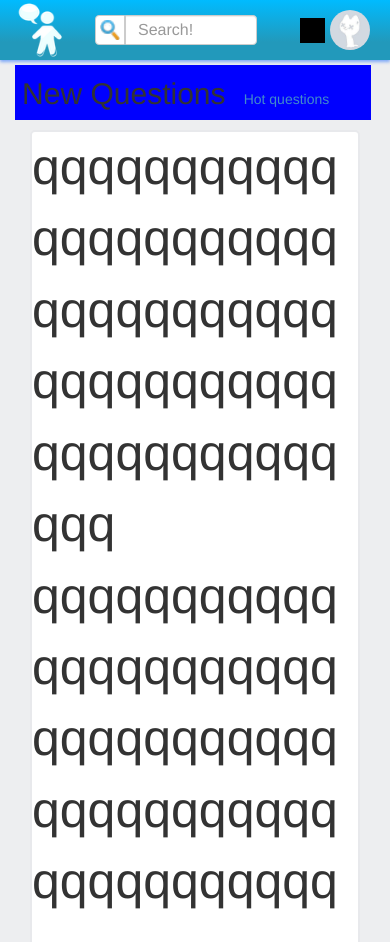
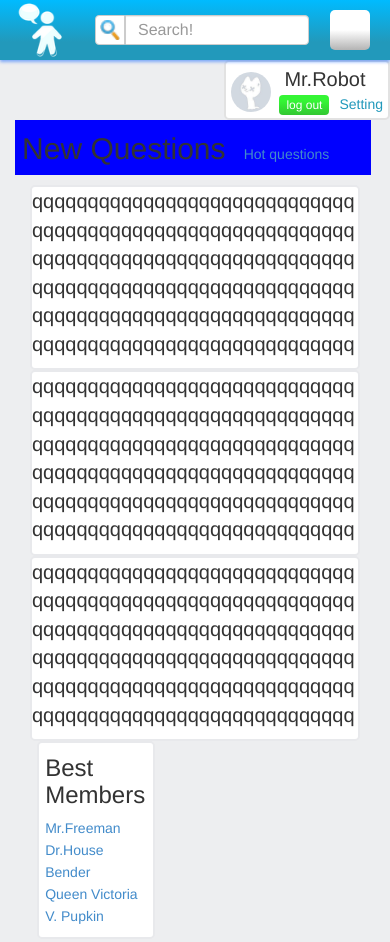
Before and after one commit to KupriyanovNikita/blog_baster, a plain HTML site: page index.html in a window 390 px wide. Shown: the top 942 px of the page. Drawn offline with nearby package versions, Linux system fonts and the light colour scheme.

Commit message:
Form registration, avtorization and drop menu

```diff
--- a/index.html
+++ b/index.html
@@ -23,24 +23,30 @@
 				<div class="col-xs-2 col-sm-3 col-md-3 col-lg-3">
 					<div class="logo">
 						<a href="#" class="logo-link"></a>
+
 					</div>
 				</div>
-				<div class="col-xs-6 col-sm-6 col-md-6 col-lg-6">
+				<div class="col-xs-8 col-sm-6 col-md-6 col-lg-6">
 					<form class="form-search">
 						<div class="form-group">
+                            <div>
 							<button class="icon-search" formaction="#"></button>
 							<input type="text" class="form-control" placeholder="Search!">
                             </div>
+						</div>
 					</form>
 				</div>
-				<div class="col-xs-4 col-sm-3 col-md-3 col-lg-3">
+				<div class="col-xs-2 col-sm-3 col-md-3 col-lg-3">
 					<div class="user-avatar">
-                        <div class="avatar-menu"></div>
+						<div class="button-drop-menu">
+							<input type="checkbox" id="check-menu">
+							<label class="check-menu-label" for="check-menu"></label>
+						</div>
 						<div class="avatar"></div>
 						<div class="user-data">
 							<p>Mr.Robot</p>
 							<div class="user-setting">
-								<button class="user-setting-button" formaction="#">setting</button>
+                                <a href="#" style="color: white">Setting</a>
 								<button class="user-setting-button" formaction="#">log out</button>
 							</div>
 						</div>
@@ -49,6 +55,20 @@
 			</div>
 		</div>
 	</header>
+<!------------------------------------------------------------------------------------------------------------------->
+
+	<div class="drop-menu">
+		<div class="drop-menu-content">
+			<div class="drop-menu-avatar"></div>
+			<div class="drop-menu-setting">
+				<p>Mr.Robot</p>
+				<div class="user-setting">
+					<a href="#">Setting</a>
+					<button class="user-setting-button" formaction="#">log out</button>
+				</div>
+			</div>
+		</div>
+	</div>
 
 <!------------------------------------------------------------------------------------------------------------------->
 
@@ -69,26 +89,29 @@
             <div class="row main">
 
                 <div class="col-sm-9 article">
-                    <div class="section" style="background: white; border: 2px solid #e8e9ec; border-radius: 5px">
-                        <p style="word-wrap: break-word; font-size: 50px">
+                    <div class="section" style="background: white; border: 2px solid #e8e9ec; border-radius: 5px; word-wrap: break-word; font-size: 20px">
+						<p style="">
 							qqqqqqqqqqqqqqqqqqqqqqqqqqqqqqqqqqqqqqqqqqqqqqqqqqqqqqqqqq
 							qqqqqqqqqqqqqqqqqqqqqqqqqqqqqqqqqqqqqqqqqqqqqqqqqqqqqqqqqq
 							qqqqqqqqqqqqqqqqqqqqqqqqqqqqqqqqqqqqqqqqqqqqqqqqqqqqqqqqqq
 						</p>
+
                     </div>
-                    <div class="section" style="background: white; border: 2px solid #e8e9ec; border-radius: 5px">
-                        <p style="word-wrap: break-word; font-size: 50px">
+                    <div class="section" style="background: white; border: 2px solid #e8e9ec; border-radius: 5px; word-wrap: break-word; font-size: 20px">
+						<p style="">
 							qqqqqqqqqqqqqqqqqqqqqqqqqqqqqqqqqqqqqqqqqqqqqqqqqqqqqqqqqq
 							qqqqqqqqqqqqqqqqqqqqqqqqqqqqqqqqqqqqqqqqqqqqqqqqqqqqqqqqqq
 							qqqqqqqqqqqqqqqqqqqqqqqqqqqqqqqqqqqqqqqqqqqqqqqqqqqqqqqqqq
 						</p>
+
                     </div>
-                    <div class="section" style="background: white; border: 2px solid #e8e9ec; border-radius: 5px">
-                        <p style="word-wrap: break-word; font-size: 50px">
+                    <div class="section" style="background: white; border: 2px solid #e8e9ec; border-radius: 5px; word-wrap: break-word; font-size: 20px">
+						<p style="">
 							qqqqqqqqqqqqqqqqqqqqqqqqqqqqqqqqqqqqqqqqqqqqqqqqqqqqqqqqqq
 							qqqqqqqqqqqqqqqqqqqqqqqqqqqqqqqqqqqqqqqqqqqqqqqqqqqqqqqqqq
 							qqqqqqqqqqqqqqqqqqqqqqqqqqqqqqqqqqqqqqqqqqqqqqqqqqqqqqqqqq
 						</p>
+
                     </div>
                 </div>
 
--- /dev/null
+++ b/start_page.html
@@ -0,0 +1,210 @@
+<!DOCTYPE html>
+<html lang="en">
+<head>
+    <meta charset="UTF-8">
+    <meta name="viewport" content="width=device-width, initial-scale=1">
+
+    <title>blog_baster</title>
+
+    <link href="bootstrap/css/bootstrap.css" rel="stylesheet">
+    <link rel="stylesheet/less" href="main.less">
+    <script type="text/javascript" src="bootstrap/less.js"></script>
+    <link rel="stylesheet" type="text/css" href="style.css">
+    <link rel="stylesheet" type="text/css" href="style_max768.css">
+    <link rel="stylesheet" type="text/css" href="start_page_style.css">
+</head>
+<body>
+<div class="wrapper">
+    <!------------------------------------------------------------------------------------------------------------------->
+
+    <header class="navbar navbar-inverse navbar-static-top" role="navigation">
+        <div class="container">
+            <div class="row">
+                <div class="col-xs-2 col-sm-3 col-md-3 col-lg-3">
+                    <div class="logo">
+                        <a href="#" class="logo-link"></a>
+
+                    </div>
+                </div>
+                <div class="col-xs-8 col-sm-6 col-md-6 col-lg-6">
+                    <form class="form-search">
+                        <div class="form-group">
+                            <div>
+                                <button class="icon-search" formaction="#"></button>
+                                <input type="text" class="form-control" placeholder="Search!">
+                            </div>
+                        </div>
+                    </form>
+                </div>
+                <div class="col-xs-2 col-sm-3 col-md-3 col-lg-3">
+                    <div class="user-setting">
+                        <button class="user-setting-button" formaction="#" id="openDialog">log in</button>
+                        <a href="#" style="color: white; font-size: 10px">Help!</a>
+                    </div>
+                </div>
+            </div>
+        </div>
+    </header>
+    <!------------------------------------------------------------------------------------------------------------------->
+    <dialog>
+        <ul class="nav nav-tabs">
+            <li class="active"><a href="#authorization" data-toggle="tab">Authorization</a></li>
+            <li><a href="#checkIn" data-toggle="tab">Check In</a></li>
+        </ul>
+        <div class="tab-content">
+            <div class="tab-pane active" id="authorization">
+                <form id="authentication" action="handler.php">
+                    <p>
+                        <input name="login" required autofocus placeholder="Login">
+                    </p>
+                    <p>
+                        <input type="password" name="pass" required placeholder="Password">
+                    </p>
+                    <p>
+                        <button type="submit" name="buttonLogin">Login</button>
+                        <button id="closeDialog1" style="border-radius: 4px; width: 48px; height: 21px; font-size: 12px; vertical-align: bottom">Back</button>
+                    </p>
+                </form>
+            </div>
+            <div class="tab-pane" id="checkIn">
+                <p>
+                    <input name="firstName" required autofocus placeholder="First Name">
+                </p>
+                <p>
+                    <input name="lastName" required autofocus placeholder="Last Name">
+                </p>
+                <p>
+                    <input name="login" required autofocus placeholder="Login">
+                </p>
+                <p>
+                    <input type="password" name="pass" required placeholder="Password">
+                </p>
+                <p>
+                    <input type="email" name="email" required placeholder="Email">
+                </p>
+                <p>
+                    <button type="submit" name="buttonRegistration">Registration</button>
+                    <button id="closeDialog2" style="border-radius: 4px; width: 48px; height: 21px; font-size: 12px; vertical-align: bottom">Back</button>
+                </p>
+            </div>
+        </div>
+
+    </dialog>
+    <!------------------------------------------------------------------------------------------------------------------->
+
+    <main>
+
+        <div class="container">
+            <div class="blog-header">
+                <div class="blog-header-h">
+                    <h2>New Questions</h2>
+                </div>
+                <div class="popular-article">
+                    <a href="#" id="#">Hot questions</a>
+                </div>
+            </div>
+        </div>
+
+        <div class="container">
+            <div class="row main">
+
+                <div class="col-sm-9 article">
+                    <div class="section" style="background: white; border: 2px solid #e8e9ec; border-radius: 5px; word-wrap: break-word; font-size: 20px">
+                        <p style="">
+                            qqqqqqqqqqqqqqqqqqqqqqqqqqqqqqqqqqqqqqqqqqqqqqqqqqqqqqqqqq
+                            qqqqqqqqqqqqqqqqqqqqqqqqqqqqqqqqqqqqqqqqqqqqqqqqqqqqqqqqqq
+                            qqqqqqqqqqqqqqqqqqqqqqqqqqqqqqqqqqqqqqqqqqqqqqqqqqqqqqqqqq
+                        </p>
+
+                    </div>
+                    <div class="section" style="background: white; border: 2px solid #e8e9ec; border-radius: 5px; word-wrap: break-word; font-size: 20px">
+                        <p style="">
+                            qqqqqqqqqqqqqqqqqqqqqqqqqqqqqqqqqqqqqqqqqqqqqqqqqqqqqqqqqq
+                            qqqqqqqqqqqqqqqqqqqqqqqqqqqqqqqqqqqqqqqqqqqqqqqqqqqqqqqqqq
+                            qqqqqqqqqqqqqqqqqqqqqqqqqqqqqqqqqqqqqqqqqqqqqqqqqqqqqqqqqq
+                        </p>
+
+                    </div>
+                    <div class="section" style="background: white; border: 2px solid #e8e9ec; border-radius: 5px; word-wrap: break-word; font-size: 20px">
+                        <p style="">
+                            qqqqqqqqqqqqqqqqqqqqqqqqqqqqqqqqqqqqqqqqqqqqqqqqqqqqqqqqqq
+                            qqqqqqqqqqqqqqqqqqqqqqqqqqqqqqqqqqqqqqqqqqqqqqqqqqqqqqqqqq
+                            qqqqqqqqqqqqqqqqqqqqqqqqqqqqqqqqqqqqqqqqqqqqqqqqqqqqqqqqqq
+                        </p>
+
+                    </div>
+                </div>
+
+                <div class="col-sm-3">
+                    <div class="aside">
+                        <div class="aside-top" >
+
+                        </div>
+
+                        <div class="aside-bottom">
+                            <h3>Best Members</h3>
+                            <p>
+                                <a href="#">Mr.Freeman</a>
+                                <a href="#">Dr.House</a>
+                                <a href="#">Bender</a>
+                                <a href="#">Queen Victoria</a>
+                                <a href="#">V. Pupkin</a>
+                            </p>
+                        </div>
+                    </div>
+                </div>
+
+            </div>
+        </div>
+
+    </main>
+
+    <!------------------------------------------------------------------------------------------------------------------->
+
+    <div class="footer">
+        <div class="container">
+            <div class="row">
+                <div class="col-xs-4">
+                    <div class="footer-inc">
+                        <span>© 2016 b_baster, Inc.</span>
+                    </div>
+                </div>
+                <div class="col-xs-4">
+                    <div class="footer-logo">
+                        <div class="logo">
+                            <a href="#" class="logo-link"></a>
+                        </div>
+                    </div>
+                </div>
+                <div class="col-xs-4">
+                    <div class="footer-social">
+                        <a href="https://vk.com/gde_9i" class="footer-social-1"><img src="logaster/vk.png" alt="vk"> Nik</a>
+                        <a href="https://vk.com/id361256799" class="footer-social-1"><img src="logaster/vk.png" alt="vk">  Vova</a>
+                    </div>
+                </div>
+            </div>
+        </div>
+    </div>
+
+</div>
+
+    <script>
+        var dialog = document.querySelector('dialog');
+        document.querySelector('#openDialog').onclick = function() {
+            dialog.showModal();
+        };
+        document.querySelector('#closeDialog1').onclick = function() {
+            dialog.close(); // Прячем диалоговое окно
+        };
+        document.querySelector('#closeDialog2').onclick = function() {
+            dialog.close(); // Прячем диалоговое окно
+        };
+    </script>
+
+    <!-- jQuery (necessary for Bootstrap's JavaScript plugins) -->
+    <script src="https://ajax.googleapis.com/ajax/libs/jquery/1.11.0/jquery.min.js"></script>
+    <!-- Include all compiled plugins (below), or include individual files as needed -->
+    <script src="bootstrap/js/bootstrap.js"></script>
+
+</body>
+</html>
--- /dev/null
+++ b/start_page_style.css
@@ -0,0 +1,89 @@
+.user-setting {
+    float: right;
+    height: 60px;
+}
+.user-setting a {
+    display: inline;
+    color: #2299bb;
+    float: left;
+    margin-top: 36px;
+    margin-right: 10px;
+}
+
+.user-setting-button {
+    display: inline-block;
+    margin: 10px -5px 0 0;
+    float: right;
+    width: 120px;
+    height: 40px;
+    font-size: 18px;
+}
+
+@media (max-width: 767px) {
+    .user-setting {
+        float: right;
+        height: 60px;
+    }
+        .user-setting a {
+            display: inline;
+            color: #2299bb;
+            float: right;
+            margin: 5px 23% 0 10px;
+        }
+
+        .user-setting-button {
+            display: inline-block;
+            margin: 17px -5px 0 0;
+            float: right;
+            width: 60px;
+            height: 25px;
+            font-size: 15px;
+        }
+}
+@media (max-width: 330px) {
+    .user-setting {
+        float: right;
+        height: 60px;
+    }
+        .user-setting a {
+            display: inline;
+            color: #2299bb;
+            float: right;
+            margin: 5px 8px 0 8px;
+        }
+
+        .user-setting-button {
+            display: inline-block;
+            margin: 19px -5px 0 0;
+            float: right;
+            width: 50px;
+            height: 20px;
+            font-size: 12px;
+        }
+}
+
+/***********************************************************************************************************************/
+button[name="buttonLogin"]{
+    background: linear-gradient(#35f535 30%, #32c732 100%);
+    border: none;
+    border-radius: 4px;
+    color: white;
+    width: 70px;
+    height: 30px;
+}
+button[name="buttonLogin"]:active {
+    box-shadow: inset 0px 0px 20px 0px rgba(133,133,133,0.5);
+    transform: translate(0px,1px);
+}
+button[name="buttonRegistration"] {
+    background: linear-gradient(#35f535 30%, #32c732 100%);
+    border: none;
+    border-radius: 4px;
+    color: white;
+    width: 100px;
+    height: 30px;
+}
+button[name="buttonRegistration"]:active {
+    box-shadow: inset 0px 0px 20px 0px rgba(133,133,133,0.5);
+    transform: translate(0px,1px);
+}
--- a/style.css
+++ b/style.css
@@ -1,5 +1,9 @@
+button:focus {
+    outline: none;
+}
+
 .navbar {
-    margin-bottom: 5px;
+    margin-bottom: 0;
     border: 0;
 }
 
@@ -67,6 +71,9 @@
             .avatar-menu {
                 display: none;
             }
+            .button-drop-menu {
+                display: none;
+            }
             .avatar {
                 float: left;
                 display: inline-block;
@@ -93,16 +100,30 @@
                         height: 20px;
                         width: 50px;
                         padding: 0;
-                        border: 1px solid #cccccc;
                         border-radius: 4px;
-                        background: #ffffff;
-                        color: #2299bb;
+                        background: linear-gradient(#35f535 30%, #32c732 100%);
+                        color: white;
                         font-size: 12px;
+                        border: none;
                     }
                 .user-setting-button:active {
                     box-shadow: inset 0px 0px 20px 0px rgba(133,133,133,0.5);
                     transform: translate(0px,1px);
                 }
+.drop-menu {
+    display: none;
+}
+section {
+    display: none;
+}
+/***************************************************************************************************************/
+dialog {
+        width: 500px;
+        z-index: 10000;
+    }
+dialog::backdrop {
+        background-color: rgba(0,0,0,0.7) !important;
+    }
 
 
 /***************************************************************************************************************/
--- a/style_max768.css
+++ b/style_max768.css
@@ -1,10 +1,5 @@
 @media (max-width: 768px) {
-        .logo {
-            width: 52px;
-            height: 60px;;
-            background: url("logaster/1small.png") no-repeat;
-            background-size: 100% 100%;
-        }
+
         .form-group {
             margin: 15px;
             display: inline-block;
@@ -18,18 +13,12 @@
                 font-size: 16px;
                 border-radius: 0 4px 4px 0;
             }
-            .avatar-menu {
-                display: inline-block;
-                background: black;
-                height: 25px;
-                width: 25px;
-                margin: 17.5px 5px 17.5px 0;
-            }
+
             .avatar {
                 float: right;
             }
             .user-data {
-                display: none;
+
                 height: 40px;
                 width: auto;
                 margin: 5px;
@@ -38,10 +27,100 @@
 
 }
 @media (max-width: 767px) {
+    .logo {
+        width: 52px;
+        height: 60px;;
+        background: url("logaster/1small.png") no-repeat;
+        background-size: 100% 100%;
+    }
+    section {
+        display: block;
+    }
     .aside {
         width: 40%;
     }
-
+    .user-avatar {
+        width: 100%;
+    }
+        .button-drop-menu {
+            display: block;
+            width: 40px;
+            height: 40px;
+            text-align: center;
+            vertical-align: middle;
+            margin: 10px 0 10px 0;
+            float: right;
+            position: relative;
+            border-radius: 5px;
+            background-color: white;
+            background: linear-gradient(white 50%, rgb(180, 180, 180) 100% );
+        }
+        .button-drop-menu:active {
+            box-shadow: inset 0px 0px 20px 0px rgba(133,133,133,0.5);
+            transform: translate(0px,1px);
+        }
+            #check-menu {
+                display: none;
+            }
+            .check-menu-label {
+                width: 40px;
+                height: 40px;
+                position: absolute;
+                left: 0;
+                margin: 0;
+            }
+        .avatar {
+            display: none;
+        }
+        .user-data {
+            display: none;
+        }
+    .drop-menu {
+        display: block;
+        position: relative;
+        float: right;
+    }
+    #check-menu:checked .drop-menu-content {
+        background: black;
+    }
+        .drop-menu-content {
+            float: right;
+            height: 60px;
+            border: 2px solid #e2e2e2;
+            border-radius: 5px;
+            background: white;
+            padding-left: 5px;
+        }
+            .drop-menu-avatar {
+                display: inline-block;
+                height: 40px;
+                width: 40px;
+                background: #ffffff url("logaster/avatar.jpg") no-repeat;
+                background-size: 40px 40px;
+                margin: 10px 0;
+                border-radius: 50%;
+            }
+            .drop-menu-setting {
+                display: inline-block;
+                vertical-align: top;
+                margin-top: 3px;
+            }
+                .drop-menu-setting p {
+                    display: inline-block;
+                    font-size: 20px;
+                    margin: 0 10px;
+                }
+                .user-setting {}
+                    .user-setting a {
+                        display: inline;
+                        color: #2299bb;
+                        float: right;
+                        margin: 0 5px;
+                    }
+                    .user-setting-button {
+                        display: inline-block;
+                        margin: 0 5px;
+                    }
 }
 
 @media (max-width: 378px) {
@@ -52,3 +131,11 @@
         width: 50%;
     }
 }
+@media (max-width: 330px) {
+    .logo {
+        margin-left: -15px;
+    }
+    .user-avatar {
+        margin-right: -15px;
+    }
+}
```
Lines whose indentation alone changed are shown as unchanged.
